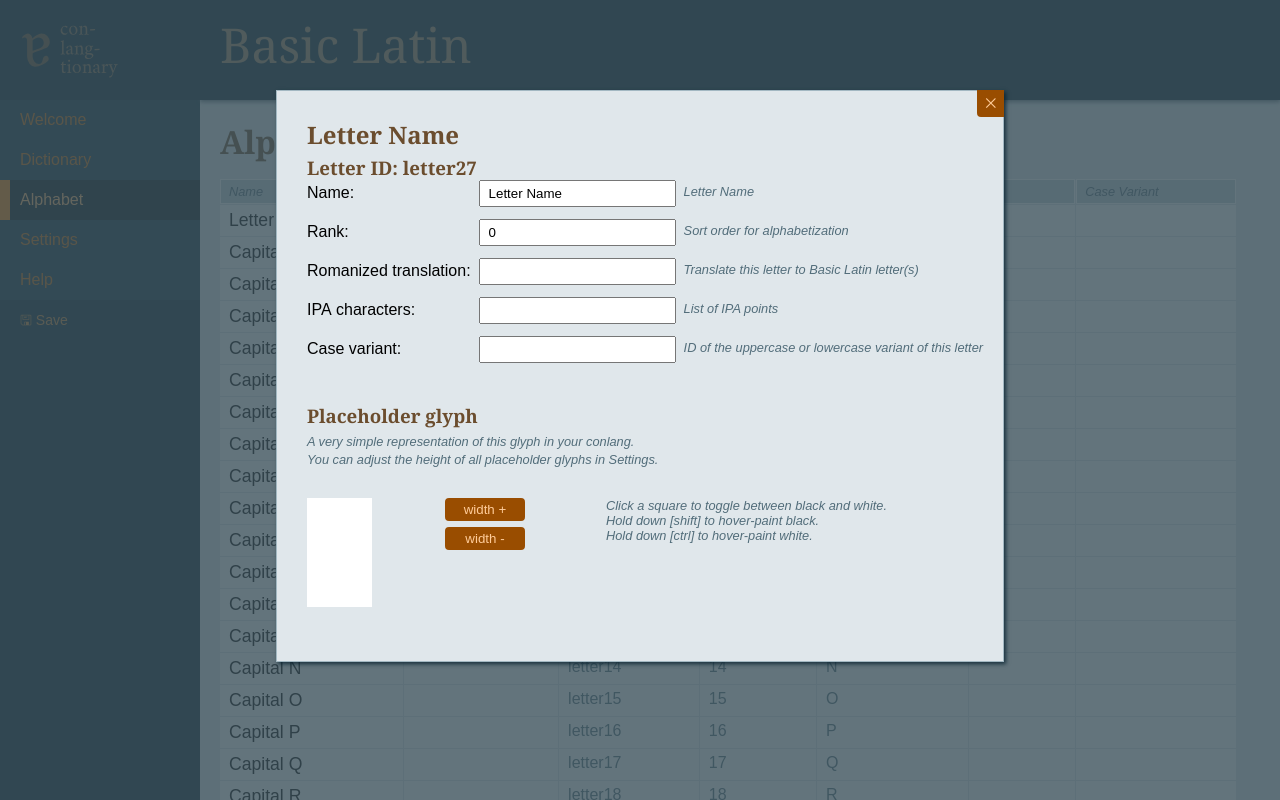
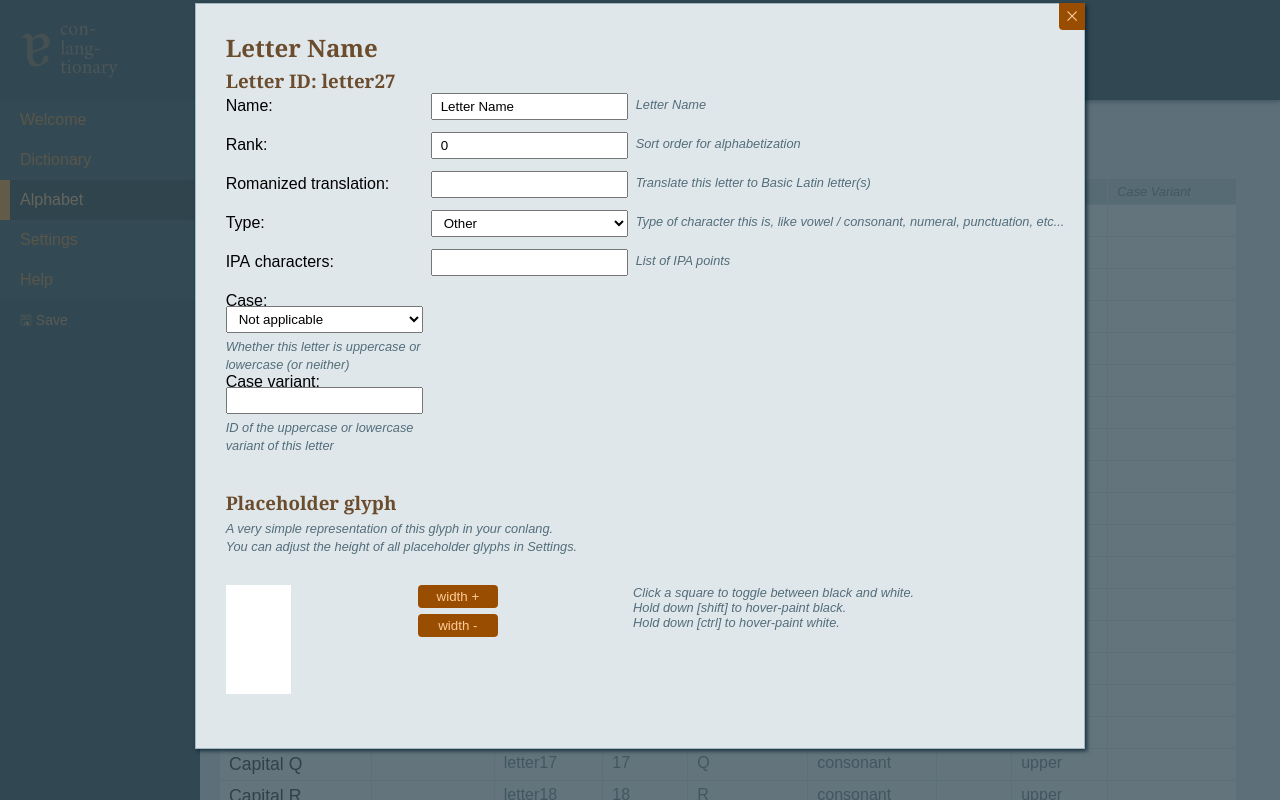
Before and after one commit to mattlag/Conlangtionary, a website with bundled scripts: page dev/conlangtionary.htm in a window 1280 px wide. Both pictures are taken after a click on the button "Add Letter". Built offline with nearby package versions, Linux system fonts and the light colour scheme.

Commit message:
letter.type and letter.case :briefcase:

```diff
--- a/dev/Letter.js
+++ b/dev/Letter.js
@@ -8,33 +8,36 @@ export default class Letter {
 	 * Initialize a Letter
 	 * @param {string} id - Unique identifier for this letter
 	 * @param {string} name - Name of this letter
+	 * @param {PlaceholderGlyph} placeholderGlyph - lowfi representation of this letter
 	 * @param {number} rank - alphabetical order for this letter
 	 * @param {string} romanCharacter - The roman character or characters to use
 	 *								  when displaying this letter
 	 * @param {array} ipaCharacters - Collection of IPA characters that this letter
 	 *								  could be pronounced as
+	 * @param {string} type - vowel, consonant, letter, numeral, punctuation, accent, symbol, other
+	 * @param {string} caseValue - upper, lower, na
 	 * @param {string} caseVariant - Letter ID for the capital or lowercase variant of this letter
-	 * @param {string} fontCharacter - A single Unicode character to use for this letter
-	 *								  if this Conlang is being displayed using a custom font
 	 */
 	constructor({
 		id = false,
 		name = 'Letter Name',
+		placeholderGlyph = false,
 		rank = 0,
 		romanCharacter = '',
+		type = 'other',
 		ipaCharacters = [],
+		caseValue = 'na',
 		caseVariant = '',
-		fontCharacter = '',
-		placeholderGlyph = false,
 	} = {}) {
 		this.id = id;
 		this.name = name;
+		this.placeholderGlyph = placeholderGlyph? new PlaceholderGlyph(placeholderGlyph) : false;
 		this.rank = rank;
 		this.romanCharacter = romanCharacter;
+		this.type = type;
 		this.ipaCharacters = ipaCharacters;
+		this.caseValue = caseValue;
 		this.caseVariant = caseVariant;
-		this.fontCharacter = fontCharacter;
-		this.placeholderGlyph = placeholderGlyph? new PlaceholderGlyph(placeholderGlyph) : false;
 	}
 }
 
@@ -43,8 +46,9 @@ export const letterDescriptions = {
 	name: 'Letter Name',
 	rank: 'Sort order for alphabetization',
 	romanCharacter: 'Translate this letter to Basic Latin letter(s)',
+	type: 'Type of character this is, like vowel / consonant, numeral, punctuation, etc...',
 	ipaCharacters: 'List of IPA points',
+	caseValue: 'Whether this letter is uppercase or lowercase (or neither)',
 	caseVariant: 'ID of the uppercase or lowercase variant of this letter',
-	fontCharacter: 'Character where this letter can be found in your custom font',
 	placeholderGlyph: 'A very simple representation of this glyph in your conlang.',
-}
+};
--- a/dev/PageAlphabet.js
+++ b/dev/PageAlphabet.js
@@ -17,7 +17,7 @@ export default class PageAlphabet {
 		}
 
 		alphabetList.sort(function (a, b) { return a.rank - b.rank; });
-		let showCaseVariant = conlangtionary.project.settings.caseVariants ? 'block' : 'none';
+		let displayCase = conlangtionary.project.settings.hasCases ? 'block' : 'none';
 
 		let content = `
 		<h1>
@@ -26,13 +26,15 @@ export default class PageAlphabet {
 			<button onclick="editLetter('create_new_letter');">Add Letter</button>
 		</h1>
 		<div class="grid">
-			<div class="gridHeader firstColumn">Name</div>
-			<div class="gridHeader">Placeholder</div>
-			<div class="gridHeader">Letter ID</div>
-			<div class="gridHeader">Rank</div>
-			<div class="gridHeader">Romanized</div>
-			<div class="gridHeader">IPA</div>
-			<div class="gridHeader" style="display: ${showCaseVariant};">Case Variant</div>
+			<div class="gridHeader firstColumn">${nbsp('Name')}</div>
+			<div class="gridHeader">${nbsp('Placeholder')}</div>
+			<div class="gridHeader">${nbsp('Letter ID')}</div>
+			<div class="gridHeader">${nbsp('Rank')}</div>
+			<div class="gridHeader">${nbsp('Romanized')}</div>
+			<div class="gridHeader">${nbsp('Type')}</div>
+			<div class="gridHeader">${nbsp('IPA')}</div>
+			<div class="gridHeader" style="display: ${displayCase};">${nbsp('Case')}</div>
+			<div class="gridHeader" style="display: ${displayCase};">${nbsp('Case Variant')}</div>
 			${
 				alphabetList.map((letter, index) => `
 					<div onclick="editLetter('${letter.id}');" class="rowWrapper">
@@ -41,8 +43,10 @@ export default class PageAlphabet {
 						<div id="alphabet-grid-${letter.id}-id" style="grid-row: ${index+2};">${letter.id}</div>
 						<div id="alphabet-grid-${letter.id}-rank" style="grid-row: ${index+2};">${letter.rank}</div>
 						<div id="alphabet-grid-${letter.id}-romanCharacter" style="grid-row: ${index+2};">${letter.romanCharacter}</div>
+						<div id="alphabet-grid-${letter.id}-type" style="grid-row: ${index+2};">${letter.type}</div>
 						<div id="alphabet-grid-${letter.id}-ipaCharacters" style="grid-row: ${index+2};">${letter.ipaCharacters.join(', ')}</div>
-						<div id="alphabet-grid-${letter.id}-showCaseVariant" style="grid-row: ${index+2}; display: ${showCaseVariant};">${letter.caseVariant ? letter.caseVariant : ''}</div>
+						<div id="alphabet-grid-${letter.id}-caseValue" style="grid-row: ${index+2}; display: ${displayCase};">${letter.caseValue ? letter.caseValue : ''}</div>
+						<div id="alphabet-grid-${letter.id}-caseVariant" style="grid-row: ${index+2}; display: ${displayCase};">${letter.caseVariant ? letter.caseVariant : ''}</div>
 					</div>
 				`).join('')
 			}
@@ -77,39 +81,64 @@ window.editLetter = function(letterID) {
 	}
 
 	let letter = getLetter(letterID);
-	let showCaseVariant = conlangtionary.project.settings.caseVariants ? 'block' : 'none';
+	let displayCase = conlangtionary.project.settings.hasCases ? 'block' : 'none';
 	letter.placeholderGlyph = letter.placeholderGlyph? letter.placeholderGlyph : new PlaceholderGlyph();
 
 	openDialog(`
 		<h2>${letter.name}</h2>
 		<h3>Letter ID: ${letter.id}</h3>
 		<div class="settingsGrid">
-			<label class="name">Name:</label>
+			<label class="name">${nbsp('Name:')}</label>
 			<span class="value">
 				<input type="text" value="${letter.name}" onchange="updateLetter('${letterID}', 'name', this.value);"/>
 			</span>
 			<span class="description">${letterDescriptions.name}</span>
 
-			<label class="name">Rank:</label>
+			<label class="name">${nbsp('Rank:')}</label>
 			<span class="value">
 				<input type="text" value="${letter.rank}" onchange="updateLetter('${letterID}', 'rank', this.value);"/>
 			</span>
 			<span class="description">${letterDescriptions.rank}</span>
 
-			<label class="name">Romanized&nbsp;translation:</label>
+			<label class="name">${nbsp('Romanized translation:')}</label>
 			<span class="value">
 				<input type="text" value="${letter.romanCharacter}" onchange="updateLetter('${letterID}', 'romanCharacter', this.value);"/>
 			</span>
 			<span class="description">${letterDescriptions.romanCharacter}</span>
 
-			<label class="name">IPA&nbsp;characters:</label>
+			<label class="name">${nbsp('Type:')}</label>
+			<span class="value">
+				<select onchange="updateLetter('${letterID}', 'type', this.value);">
+					<option value="vowel" ${letter.type === 'vowel'? 'selected' : ''}>Vowel</option>
+					<option value="consonant" ${letter.type === 'consonant'? 'selected' : ''}>Consonant</option>
+					<option value="letter" ${letter.type === 'letter'? 'selected' : ''}>Letter</option>
+					<option value="numeral" ${letter.type === 'numeral'? 'selected' : ''}>Numeral</option>
+					<option value="punctuation" ${letter.type === 'punctuation'? 'selected' : ''}>Punctuation</option>
+					<option value="accent" ${letter.type === 'accent'? 'selected' : ''}>Accent</option>
+					<option value="symbol" ${letter.type === 'symbol'? 'selected' : ''}>Symbol</option>
+					<option value="other" ${letter.type === 'other'? 'selected' : ''}>Other</option>
+				</select>
+			</span>
+			<span class="description">${letterDescriptions.type}</span>
+
+			<label class="name">${nbsp('IPA characters:')}</label>
 			<span class="value">
 				<input type="text" value="${letter.ipaCharacters}" onchange="updateLetter('${letterID}', 'ipaCharacters', this.value);"/>
 			</span>
 			<span class="description">${letterDescriptions.ipaCharacters}</span>
 
-			<div class="rowWrapper" style="display:${showCaseVariant};">
-				<label class="name">Case&nbsp;variant:</label>
+			<div class="rowWrapper" style="display:${displayCase} !important;">
+				<label class="name">${nbsp('Case:')}</label>
+				<span class="value">
+					<select onchange="updateLetter('${letterID}', 'caseValue', this.value);">
+						<option value="upper" ${letter.caseValue === 'upper'? 'selected' : ''}>Upper Case</option>
+						<option value="lower" ${letter.caseValue === 'lower'? 'selected' : ''}>Lower Case</option>
+						<option value="na" ${letter.caseValue === 'na'? 'selected' : ''}>Not applicable</option>
+					</select>
+				</span>
+				<span class="description">${letterDescriptions.caseValue}</span>
+
+				<label class="name">${nbsp('Case variant:')}</label>
 				<span class="value">
 					<input type="text" value="${letter.caseVariant}" onchange="updateLetter('${letterID}', 'caseVariant', this.value);"/>
 				</span>
--- a/dev/Project.js
+++ b/dev/Project.js
@@ -8,7 +8,7 @@ export default class Project {
 		this.settings = {
 			languageName: settings.languageName || 'Language Name',
 			author: settings.author || '',
-			caseVariants: true,
+			hasCases: true,
 			placeholderGlyphHeight: settings.placeholderGlyphHeight || 10,
 			spaceWidth: 4,
 		};
@@ -25,7 +25,7 @@ export default class Project {
 export const settingsDescriptions = {
 	languageName: 'The name of your constructed language.',
 	author: 'Name of the person who created this language',
-	caseVariants: 'Does this language have Upper and Lower cases.<br>Used to enable the Case Variant property of letters.',
+	hasCases: 'Does this language have Upper and Lower cases.<br>Used to enable the Case and Case Variant property of letters.',
 	placeholderGlyphHeight: 'Height of all the placeholder glyphs in your alphabet',
 	spaceWidth: 'Width of a space character between placeholder glyphs',
 };
@@ -37,40 +37,40 @@ export const latinProject = {
 	},
 
 	alphabet : {
-		letter01: {id: 'letter01', name: 'Capital A', rank: 1, romanCharacter: 'A', fontCharacter: 'A', placeholderGlyph: {
+		letter01: {id: 'letter01', name: 'Capital A', rank: 1, romanCharacter: 'A', caseValue: 'upper', type: 'vowel', placeholderGlyph: {
 			data: '100000110000011000001100000110000011000011000011111111111110',
 			width: 6, height: 10,
 		}},
-		letter02: {id: 'letter02', name: 'Capital B', rank: 2, romanCharacter: 'B', fontCharacter: 'B'},
-		letter03: {id: 'letter03', name: 'Capital C', rank: 3, romanCharacter: 'C', fontCharacter: 'C'},
-		letter04: {id: 'letter04', name: 'Capital D', rank: 4, romanCharacter: 'D', fontCharacter: 'D', placeholderGlyph: {
+		letter02: {id: 'letter02', name: 'Capital B', rank: 2, romanCharacter: 'B', caseValue: 'upper', type: 'consonant'},
+		letter03: {id: 'letter03', name: 'Capital C', rank: 3, romanCharacter: 'C', caseValue: 'upper', type: 'consonant'},
+		letter04: {id: 'letter04', name: 'Capital D', rank: 4, romanCharacter: 'D', caseValue: 'upper', type: 'consonant', placeholderGlyph: {
 			data: '100000110000011000001100000110000011000011000011111111111110',
 			width: 6, height: 10,
 		}},
-		letter05: {id: 'letter05', name: 'Capital E', rank: 5, romanCharacter: 'E', fontCharacter: 'E'},
-		letter06: {id: 'letter06', name: 'Capital F', rank: 6, romanCharacter: 'F', fontCharacter: 'F'},
-		letter07: {id: 'letter07', name: 'Capital G', rank: 7, romanCharacter: 'G', fontCharacter: 'G'},
-		letter08: {id: 'letter08', name: 'Capital H', rank: 8, romanCharacter: 'H', fontCharacter: 'H'},
-		letter09: {id: 'letter09', name: 'Capital I', rank: 9, romanCharacter: 'I', fontCharacter: 'I', placeholderGlyph: {
+		letter05: {id: 'letter05', name: 'Capital E', rank: 5, romanCharacter: 'E', caseValue: 'upper', type: 'vowel'},
+		letter06: {id: 'letter06', name: 'Capital F', rank: 6, romanCharacter: 'F', caseValue: 'upper', type: 'consonant'},
+		letter07: {id: 'letter07', name: 'Capital G', rank: 7, romanCharacter: 'G', caseValue: 'upper', type: 'consonant'},
+		letter08: {id: 'letter08', name: 'Capital H', rank: 8, romanCharacter: 'H', caseValue: 'upper', type: 'consonant'},
+		letter09: {id: 'letter09', name: 'Capital I', rank: 9, romanCharacter: 'I', caseValue: 'upper', type: 'vowel', placeholderGlyph: {
 			data: '100000110000011000001100000110000011000011000011111111111110',
 			width: 6, height: 10,
 		}},
-		letter10: {id: 'letter10', name: 'Capital J', rank: 10, romanCharacter: 'J', fontCharacter: 'J'},
-		letter11: {id: 'letter11', name: 'Capital K', rank: 11, romanCharacter: 'K', fontCharacter: 'K'},
-		letter12: {id: 'letter12', name: 'Capital L', rank: 12, romanCharacter: 'L', fontCharacter: 'L'},
-		letter13: {id: 'letter13', name: 'Capital M', rank: 13, romanCharacter: 'M', fontCharacter: 'M'},
-		letter14: {id: 'letter14', name: 'Capital N', rank: 14, romanCharacter: 'N', fontCharacter: 'N'},
-		letter15: {id: 'letter15', name: 'Capital O', rank: 15, romanCharacter: 'O', fontCharacter: 'O'},
-		letter16: {id: 'letter16', name: 'Capital P', rank: 16, romanCharacter: 'P', fontCharacter: 'P'},
-		letter17: {id: 'letter17', name: 'Capital Q', rank: 17, romanCharacter: 'Q', fontCharacter: 'Q'},
-		letter18: {id: 'letter18', name: 'Capital R', rank: 18, romanCharacter: 'R', fontCharacter: 'R'},
-		letter19: {id: 'letter19', name: 'Capital S', rank: 19, romanCharacter: 'S', fontCharacter: 'S'},
-		letter20: {id: 'letter20', name: 'Capital T', rank: 20, romanCharacter: 'T', fontCharacter: 'T'},
-		letter21: {id: 'letter21', name: 'Capital U', rank: 21, romanCharacter: 'U', fontCharacter: 'U'},
-		letter22: {id: 'letter22', name: 'Capital V', rank: 22, romanCharacter: 'V', fontCharacter: 'V'},
-		letter23: {id: 'letter23', name: 'Capital W', rank: 23, romanCharacter: 'W', fontCharacter: 'W'},
-		letter24: {id: 'letter24', name: 'Capital X', rank: 24, romanCharacter: 'X', fontCharacter: 'X'},
-		letter25: {id: 'letter25', name: 'Capital Y', rank: 25, romanCharacter: 'Y', fontCharacter: 'Y'},
-		letter26: {id: 'letter26', name: 'Capital Z', rank: 26, romanCharacter: 'Z', fontCharacter: 'Z'},
+		letter10: {id: 'letter10', name: 'Capital J', rank: 10, romanCharacter: 'J', caseValue: 'upper', type: 'consonant'},
+		letter11: {id: 'letter11', name: 'Capital K', rank: 11, romanCharacter: 'K', caseValue: 'upper', type: 'consonant'},
+		letter12: {id: 'letter12', name: 'Capital L', rank: 12, romanCharacter: 'L', caseValue: 'upper', type: 'consonant'},
+		letter13: {id: 'letter13', name: 'Capital M', rank: 13, romanCharacter: 'M', caseValue: 'upper', type: 'consonant'},
+		letter14: {id: 'letter14', name: 'Capital N', rank: 14, romanCharacter: 'N', caseValue: 'upper', type: 'consonant'},
+		letter15: {id: 'letter15', name: 'Capital O', rank: 15, romanCharacter: 'O', caseValue: 'upper', type: 'vowel'},
+		letter16: {id: 'letter16', name: 'Capital P', rank: 16, romanCharacter: 'P', caseValue: 'upper', type: 'consonant'},
+		letter17: {id: 'letter17', name: 'Capital Q', rank: 17, romanCharacter: 'Q', caseValue: 'upper', type: 'consonant'},
+		letter18: {id: 'letter18', name: 'Capital R', rank: 18, romanCharacter: 'R', caseValue: 'upper', type: 'consonant'},
+		letter19: {id: 'letter19', name: 'Capital S', rank: 19, romanCharacter: 'S', caseValue: 'upper', type: 'consonant'},
+		letter20: {id: 'letter20', name: 'Capital T', rank: 20, romanCharacter: 'T', caseValue: 'upper', type: 'consonant'},
+		letter21: {id: 'letter21', name: 'Capital U', rank: 21, romanCharacter: 'U', caseValue: 'upper', type: 'vowel'},
+		letter22: {id: 'letter22', name: 'Capital V', rank: 22, romanCharacter: 'V', caseValue: 'upper', type: 'consonant'},
+		letter23: {id: 'letter23', name: 'Capital W', rank: 23, romanCharacter: 'W', caseValue: 'upper', type: 'consonant'},
+		letter24: {id: 'letter24', name: 'Capital X', rank: 24, romanCharacter: 'X', caseValue: 'upper', type: 'consonant'},
+		letter25: {id: 'letter25', name: 'Capital Y', rank: 25, romanCharacter: 'Y', caseValue: 'upper', type: 'consonant'},
+		letter26: {id: 'letter26', name: 'Capital Z', rank: 26, romanCharacter: 'Z', caseValue: 'upper', type: 'consonant'},
 	}
 };
--- a/dev/conlangtionary.css
+++ b/dev/conlangtionary.css
@@ -241,6 +241,8 @@ button:hover {
 .grid .rowWrapper:hover div {
 	border-top-color: var(--accent-60);
 	border-bottom-color: var(--accent-60);
+	border-left-color: var(--accent-90);
+	border-right-color: var(--accent-90);
 	background-color: var(--accent-90);
 	cursor: pointer;
 }
@@ -265,6 +267,7 @@ button:hover {
 .gridHeader {
 	grid-row: 1;
 	background-color: var(--gray-80) !important;
+	border-color: var(--gray-80) !important;
 	color: var(--gray-40) !important;
 	font-size: 0.8em !important;
 	font-style: italic;
@@ -288,14 +291,24 @@ button:hover {
 	text-align: left;
 }
 
+.settingsGrid input,
+.settingsGrid select {
+	padding: 4px 8px;
+}
+
 .settingsGrid .value input[type=text],
-.settingsGrid .value input[type=number] {
+.settingsGrid .value input[type=number],
+.settingsGrid .value select {
 	position: relative;
 	top: -4px;
 }
 
-.settingsGrid input {
-	padding: 4px 8px;
+.settingsGrid .value select {
+	width: 100%;
+}
+
+select:hover {
+	cursor: pointer;
 }
 
 .settingsGrid .description {
```
Also changed, not shown: dev/PageSettings.js (+4 -4 lines).
